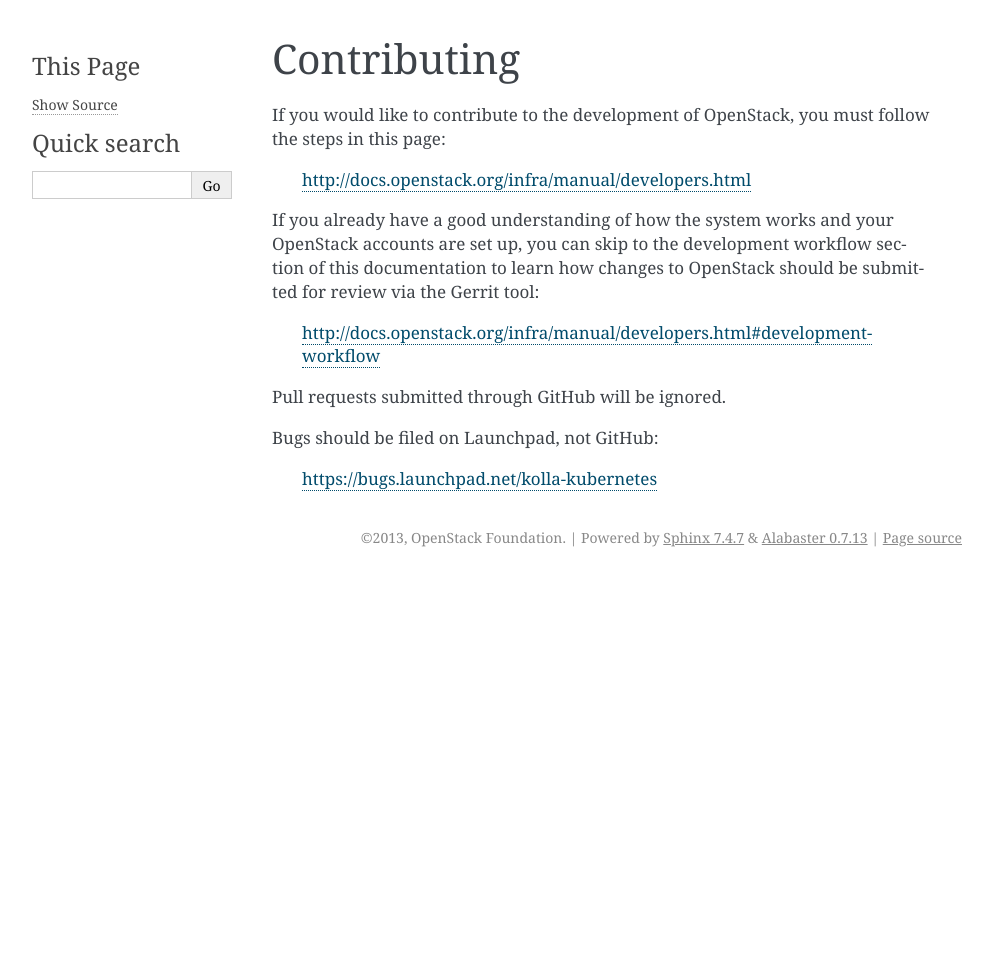
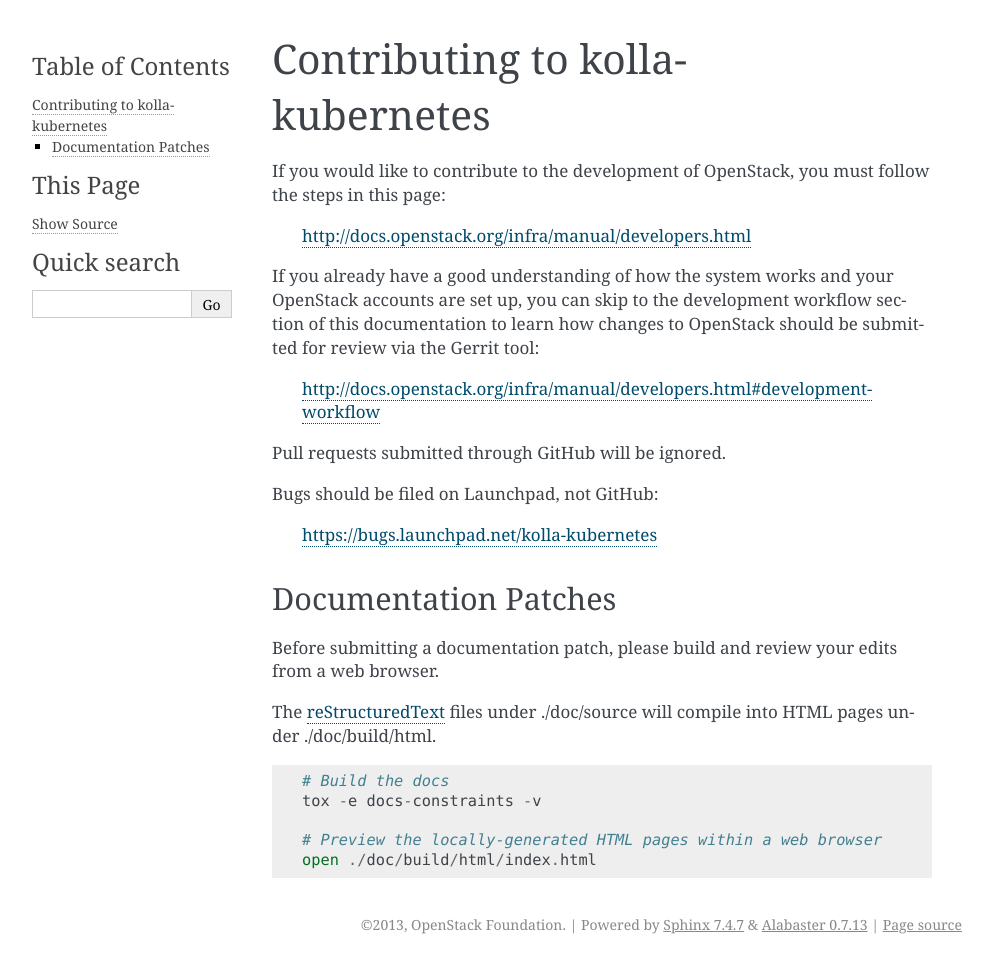
Before and after one commit to openstack-archive/kolla-kubernetes, a Sphinx documentation site: the page built from doc/source/contributing.rst, in a window 1280 px wide. Shown: the whole page, without its empty margins (148-1141 px from the left). Built offline with Sphinx 7.4.7, drawn with Linux system fonts in a browser that asks for light colours; before the commit the page ends 900 px from its top, so only the background shows below that.

Commit message:
Added kolla-kubernetes specific instructions for Docs
- Put the doc generation instructions in
  doc/source/contributing.rst
- Fixed a few typos in doc/source/kubernetes-all-in-one.rst

Change-Id: Id39c19d5e7eaabbfa1d2d2114bf022a34ab194f8

```diff
--- a/doc/source/contributing.rst
+++ b/doc/source/contributing.rst
@@ -1,4 +1,25 @@
-============
-Contributing
-============
+================================
+Contributing to kolla-kubernetes
+================================
+
 .. include:: ../../CONTRIBUTING.rst
+
+
+Documentation Patches
+=====================
+
+Before submitting a documentation patch, please build and review your edits
+from a web browser.
+
+The reStructuredText_ files under ./doc/source will compile into HTML pages
+under ./doc/build/html.
+
+::
+
+    # Build the docs
+    tox -e docs-constraints -v
+
+    # Preview the locally-generated HTML pages within a web browser
+    open ./doc/build/html/index.html
+
+.. _reStructuredText: http://docutils.sourceforge.net/rst.html
--- a/doc/source/kubernetes-all-in-one.rst
+++ b/doc/source/kubernetes-all-in-one.rst
@@ -11,9 +11,9 @@ http://kubernetes.io/docs/getting-started-guides/docker/
 
 The hyperkube container runs the following services:
   - kube-apiserver (The master)
-  - kublet (Starts/Stops pods and containers also syncs config)
+  - kubelet (Starts/Stops pods and containers also syncs config)
   - kube-scheduler (Resource manager)
-  - kube-controller-manger (Manages desired state by monitoring the RC)
+  - kube-controller-manager (Manages desired state by monitoring the RC)
   - kube-proxy (Exposes the services on each node)
   - etcd (Distributed key-value store)
 
```
